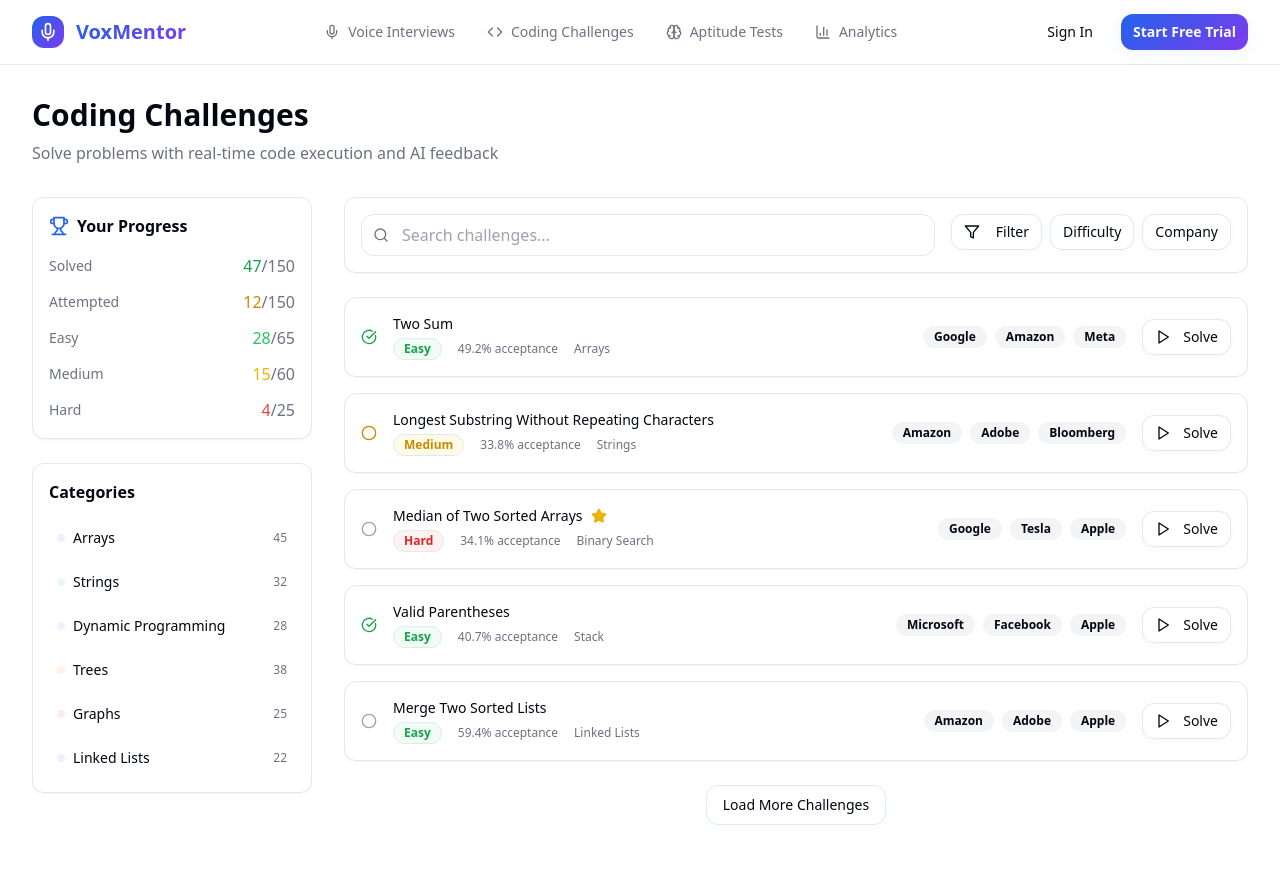
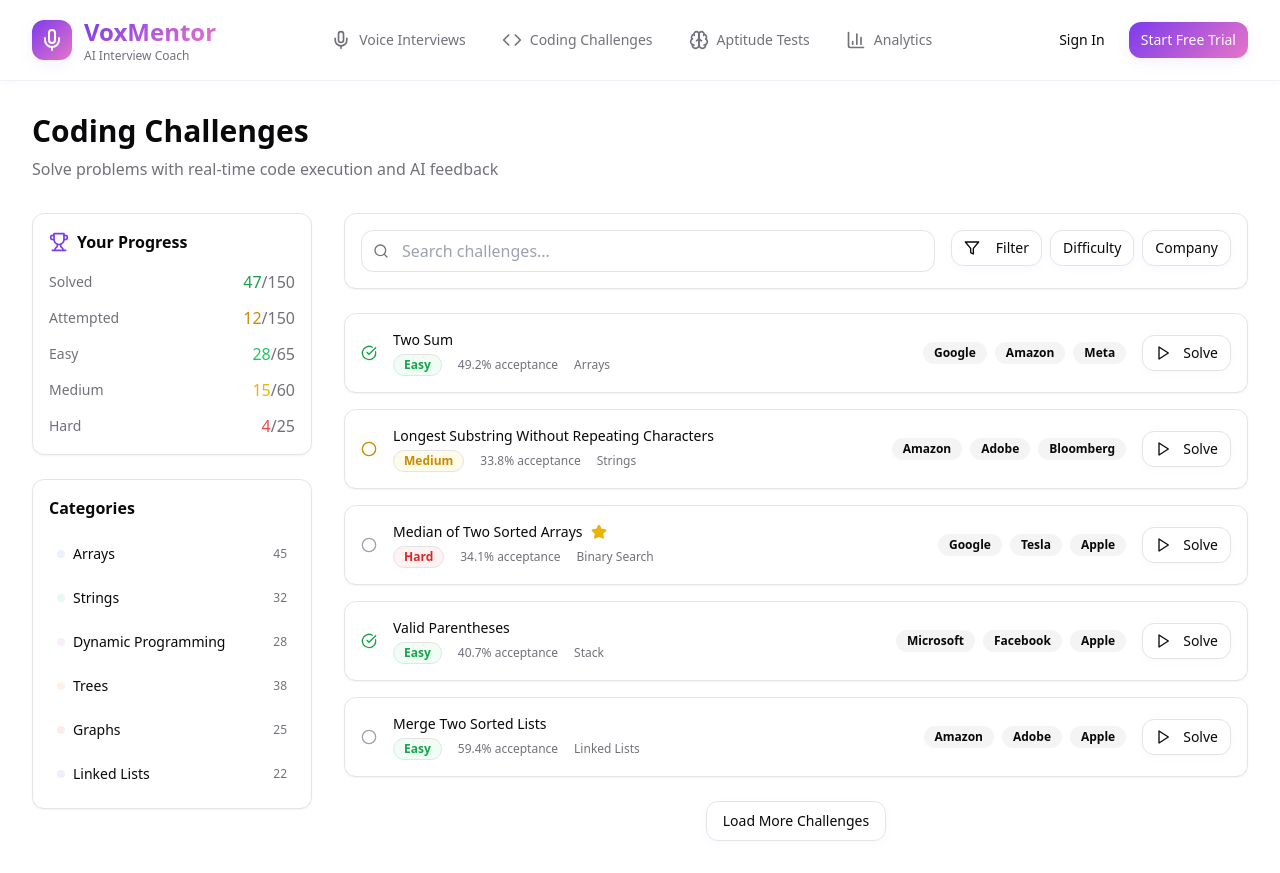
Before and after one commit to sharewheeks-boop/vox-ace-hub, a React (Vite) app: page /coding in a window 1280 px wide. Built offline with nearby package versions, Linux system fonts and the light colour scheme.

Commit message:
Refactor: Improve color scheme and navbar

```diff
--- a/src/components/layout/Header.tsx
+++ b/src/components/layout/Header.tsx
@@ -14,40 +14,47 @@ const Header = () => {
   ];
 
   return (
-    <header className="sticky top-0 z-50 bg-background/80 backdrop-blur-lg border-b border-border">
+    <header className="sticky top-0 z-50 bg-background/95 backdrop-blur-xl border-b border-border/50 shadow-soft">
       <div className="max-w-7xl mx-auto px-4 sm:px-6 lg:px-8">
-        <div className="flex justify-between items-center h-16">
+        <div className="flex justify-between items-center h-20">
           {/* Logo */}
-          <Link to="/" className="flex items-center space-x-3">
-            <div className="w-8 h-8 bg-gradient-primary rounded-lg flex items-center justify-center">
-              <Mic className="w-5 h-5 text-white" />
+          <Link to="/" className="flex items-center space-x-3 group">
+            <div className="relative">
+              <div className="w-10 h-10 bg-gradient-primary rounded-xl flex items-center justify-center shadow-medium group-hover:shadow-glow transition-all duration-300">
+                <Mic className="w-6 h-6 text-white" />
+              </div>
+              <div className="absolute inset-0 w-10 h-10 bg-gradient-primary rounded-xl opacity-0 group-hover:opacity-20 blur-xl transition-opacity duration-300"></div>
             </div>
-            <span className="text-xl font-bold text-gradient">VoxMentor</span>
+            <div className="flex flex-col">
+              <span className="text-2xl font-bold text-gradient">VoxMentor</span>
+              <span className="text-xs text-muted-foreground font-medium">AI Interview Coach</span>
+            </div>
           </Link>
 
           {/* Desktop Navigation */}
-          <nav className="hidden md:flex items-center space-x-8">
+          <nav className="hidden lg:flex items-center space-x-1">
             {navigation.map((item) => (
               <Link
                 key={item.name}
                 to={item.href}
-                className="flex items-center space-x-2 text-muted-foreground hover:text-primary transition-colors duration-200"
+                className="group relative flex items-center space-x-2 px-4 py-2 rounded-xl text-muted-foreground hover:text-foreground transition-all duration-200 hover:bg-card-hover"
               >
-                <item.icon className="w-4 h-4" />
+                <item.icon className="w-5 h-5 group-hover:scale-110 transition-transform duration-200" />
                 <span className="text-sm font-medium">{item.name}</span>
+                <div className="absolute bottom-0 left-1/2 w-0 h-0.5 bg-gradient-primary group-hover:w-3/4 transition-all duration-300 transform -translate-x-1/2"></div>
               </Link>
             ))}
           </nav>
 
           {/* Auth Buttons */}
-          <div className="hidden md:flex items-center space-x-4">
+          <div className="hidden md:flex items-center space-x-3">
             <Link to="/signin">
-              <Button variant="ghost" size="sm">
+              <Button variant="ghost" size="sm" className="hover:bg-card-hover font-medium">
                 Sign In
               </Button>
             </Link>
             <Link to="/signup">
-              <Button variant="hero" size="sm">
+              <Button variant="hero" size="sm" className="font-medium shadow-medium hover:shadow-glow">
                 Start Free Trial
               </Button>
             </Link>
@@ -55,40 +62,40 @@ const Header = () => {
 
           {/* Mobile Menu Button */}
           <button
-            className="md:hidden p-2 rounded-lg hover:bg-accent transition-colors duration-200"
+            className="md:hidden p-2 rounded-xl hover:bg-card-hover transition-all duration-200"
             onClick={() => setIsMenuOpen(!isMenuOpen)}
           >
             {isMenuOpen ? (
-              <X className="w-5 h-5" />
+              <X className="w-6 h-6" />
             ) : (
-              <Menu className="w-5 h-5" />
+              <Menu className="w-6 h-6" />
             )}
           </button>
         </div>
 
         {/* Mobile Menu */}
         {isMenuOpen && (
-          <div className="md:hidden py-4 animate-fade-in">
-            <div className="flex flex-col space-y-4">
+          <div className="md:hidden py-6 animate-fade-in border-t border-border/50">
+            <div className="flex flex-col space-y-2">
               {navigation.map((item) => (
                 <Link
                   key={item.name}
                   to={item.href}
-                  className="flex items-center space-x-3 px-3 py-2 rounded-lg hover:bg-accent transition-colors duration-200"
+                  className="flex items-center space-x-3 px-4 py-3 rounded-xl hover:bg-card-hover transition-all duration-200 group"
                   onClick={() => setIsMenuOpen(false)}
                 >
-                  <item.icon className="w-5 h-5 text-primary" />
+                  <item.icon className="w-5 h-5 text-primary group-hover:scale-110 transition-transform duration-200" />
                   <span className="font-medium">{item.name}</span>
                 </Link>
               ))}
-              <div className="flex flex-col space-y-2 pt-4 border-t border-border">
+              <div className="flex flex-col space-y-3 pt-6 mt-6 border-t border-border/50">
                 <Link to="/signin" onClick={() => setIsMenuOpen(false)}>
-                  <Button variant="ghost" size="sm" className="w-full justify-center">
+                  <Button variant="ghost" size="sm" className="w-full justify-center font-medium">
                     Sign In
                   </Button>
                 </Link>
                 <Link to="/signup" onClick={() => setIsMenuOpen(false)}>
-                  <Button variant="hero" size="sm" className="w-full justify-center">
+                  <Button variant="hero" size="sm" className="w-full justify-center font-medium">
                     Start Free Trial
                   </Button>
                 </Link>
--- a/src/index.css
+++ b/src/index.css
@@ -6,40 +6,40 @@
 
 @layer base {
   :root {
-    /* Core Brand Colors - Professional Blue/Purple Theme */
+    /* Core Brand Colors - Modern Purple/Pink Theme */
     --background: 0 0% 100%;
-    --foreground: 224 71% 4%;
+    --foreground: 240 10% 3.9%;
 
     /* Cards & Surfaces */
     --card: 0 0% 100%;
-    --card-foreground: 224 71% 4%;
-    --card-hover: 220 14% 96%;
+    --card-foreground: 240 10% 3.9%;
+    --card-hover: 240 4.8% 95.9%;
 
     /* Interactive Elements */
     --popover: 0 0% 100%;
-    --popover-foreground: 224 71% 4%;
+    --popover-foreground: 240 10% 3.9%;
 
     /* Primary Brand Colors */
-    --primary: 221 83% 53%;
+    --primary: 262 83% 58%;
     --primary-foreground: 0 0% 98%;
-    --primary-hover: 221 83% 45%;
+    --primary-hover: 262 83% 50%;
 
     /* Secondary Actions */
-    --secondary: 220 14% 96%;
-    --secondary-foreground: 224 71% 4%;
-    --secondary-hover: 220 13% 91%;
+    --secondary: 240 4.8% 95.9%;
+    --secondary-foreground: 240 10% 3.9%;
+    --secondary-hover: 240 5.9% 90%;
 
     /* Muted Elements */
-    --muted: 220 14% 96%;
-    --muted-foreground: 220 9% 46%;
+    --muted: 240 4.8% 95.9%;
+    --muted-foreground: 240 3.8% 46.1%;
 
     /* Accent Colors */
-    --accent: 262 83% 58%;
+    --accent: 316 70% 68%;
     --accent-foreground: 0 0% 98%;
-    --accent-hover: 262 83% 50%;
+    --accent-hover: 316 70% 60%;
 
     /* Success & Status */
-    --success: 142 71% 45%;
+    --success: 142 76% 36%;
     --success-foreground: 0 0% 98%;
 
     /* Warning & Caution */
@@ -51,23 +51,24 @@
     --destructive-foreground: 0 0% 98%;
 
     /* Form Elements */
-    --border: 220 13% 91%;
-    --input: 220 13% 91%;
-    --ring: 221 83% 53%;
+    --border: 240 5.9% 90%;
+    --input: 240 5.9% 90%;
+    --ring: 262 83% 58%;
 
     /* Design System */
     --radius: 0.75rem;
 
     /* Gradients */
-    --gradient-primary: linear-gradient(135deg, hsl(221 83% 53%), hsl(262 83% 58%));
-    --gradient-secondary: linear-gradient(135deg, hsl(220 14% 96%), hsl(220 13% 91%));
-    --gradient-hero: linear-gradient(135deg, hsl(221 83% 53% / 0.1), hsl(262 83% 58% / 0.05));
+    --gradient-primary: linear-gradient(135deg, hsl(262 83% 58%), hsl(316 70% 68%));
+    --gradient-secondary: linear-gradient(135deg, hsl(240 4.8% 95.9%), hsl(240 5.9% 90%));
+    --gradient-hero: linear-gradient(135deg, hsl(262 83% 58% / 0.1), hsl(316 70% 68% / 0.05));
+    --gradient-glass: linear-gradient(135deg, hsl(0 0% 100% / 0.1), hsl(0 0% 100% / 0.05));
 
     /* Shadows */
-    --shadow-soft: 0 2px 8px hsl(221 83% 53% / 0.04);
-    --shadow-medium: 0 4px 16px hsl(221 83% 53% / 0.08);
-    --shadow-strong: 0 8px 32px hsl(221 83% 53% / 0.12);
-    --shadow-glow: 0 0 32px hsl(221 83% 53% / 0.3);
+    --shadow-soft: 0 2px 8px hsl(262 83% 58% / 0.04);
+    --shadow-medium: 0 4px 16px hsl(262 83% 58% / 0.08);
+    --shadow-strong: 0 8px 32px hsl(262 83% 58% / 0.12);
+    --shadow-glow: 0 0 32px hsl(262 83% 58% / 0.3);
 
     /* Animations */
     --transition-fast: all 0.15s cubic-bezier(0.4, 0, 0.2, 1);
@@ -93,32 +94,32 @@
 
   .dark {
     /* Dark theme for VoxMentor */
-    --background: 224 71% 4%;
+    --background: 240 10% 3.9%;
     --foreground: 0 0% 98%;
 
-    --card: 224 71% 6%;
+    --card: 240 10% 6%;
     --card-foreground: 0 0% 98%;
-    --card-hover: 224 71% 8%;
+    --card-hover: 240 10% 8%;
 
-    --popover: 224 71% 6%;
+    --popover: 240 10% 6%;
     --popover-foreground: 0 0% 98%;
 
-    --primary: 221 83% 53%;
+    --primary: 262 83% 58%;
     --primary-foreground: 0 0% 98%;
-    --primary-hover: 221 83% 45%;
+    --primary-hover: 262 83% 50%;
 
-    --secondary: 224 71% 8%;
+    --secondary: 240 10% 8%;
     --secondary-foreground: 0 0% 98%;
-    --secondary-hover: 224 71% 12%;
+    --secondary-hover: 240 10% 12%;
 
-    --muted: 224 71% 8%;
-    --muted-foreground: 220 9% 65%;
+    --muted: 240 10% 8%;
+    --muted-foreground: 240 5% 64.9%;
 
-    --accent: 262 83% 58%;
+    --accent: 316 70% 68%;
     --accent-foreground: 0 0% 98%;
-    --accent-hover: 262 83% 50%;
+    --accent-hover: 316 70% 60%;
 
-    --success: 142 71% 45%;
+    --success: 142 76% 36%;
     --success-foreground: 0 0% 98%;
 
     --warning: 38 92% 50%;
@@ -127,20 +128,21 @@
     --destructive: 0 84% 60%;
     --destructive-foreground: 0 0% 98%;
 
-    --border: 224 71% 12%;
-    --input: 224 71% 12%;
-    --ring: 221 83% 53%;
+    --border: 240 10% 12%;
+    --input: 240 10% 12%;
+    --ring: 262 83% 58%;
 
     /* Dark mode gradients */
-    --gradient-primary: linear-gradient(135deg, hsl(221 83% 53%), hsl(262 83% 58%));
-    --gradient-secondary: linear-gradient(135deg, hsl(224 71% 8%), hsl(224 71% 12%));
-    --gradient-hero: linear-gradient(135deg, hsl(221 83% 53% / 0.2), hsl(262 83% 58% / 0.1));
+    --gradient-primary: linear-gradient(135deg, hsl(262 83% 58%), hsl(316 70% 68%));
+    --gradient-secondary: linear-gradient(135deg, hsl(240 10% 8%), hsl(240 10% 12%));
+    --gradient-hero: linear-gradient(135deg, hsl(262 83% 58% / 0.2), hsl(316 70% 68% / 0.1));
+    --gradient-glass: linear-gradient(135deg, hsl(0 0% 100% / 0.05), hsl(0 0% 100% / 0.02));
 
     /* Dark mode shadows */
     --shadow-soft: 0 2px 8px hsl(0 0% 0% / 0.2);
     --shadow-medium: 0 4px 16px hsl(0 0% 0% / 0.3);
     --shadow-strong: 0 8px 32px hsl(0 0% 0% / 0.4);
-    --shadow-glow: 0 0 32px hsl(221 83% 53% / 0.4);
+    --shadow-glow: 0 0 32px hsl(262 83% 58% / 0.4);
   }
 }
 
```
